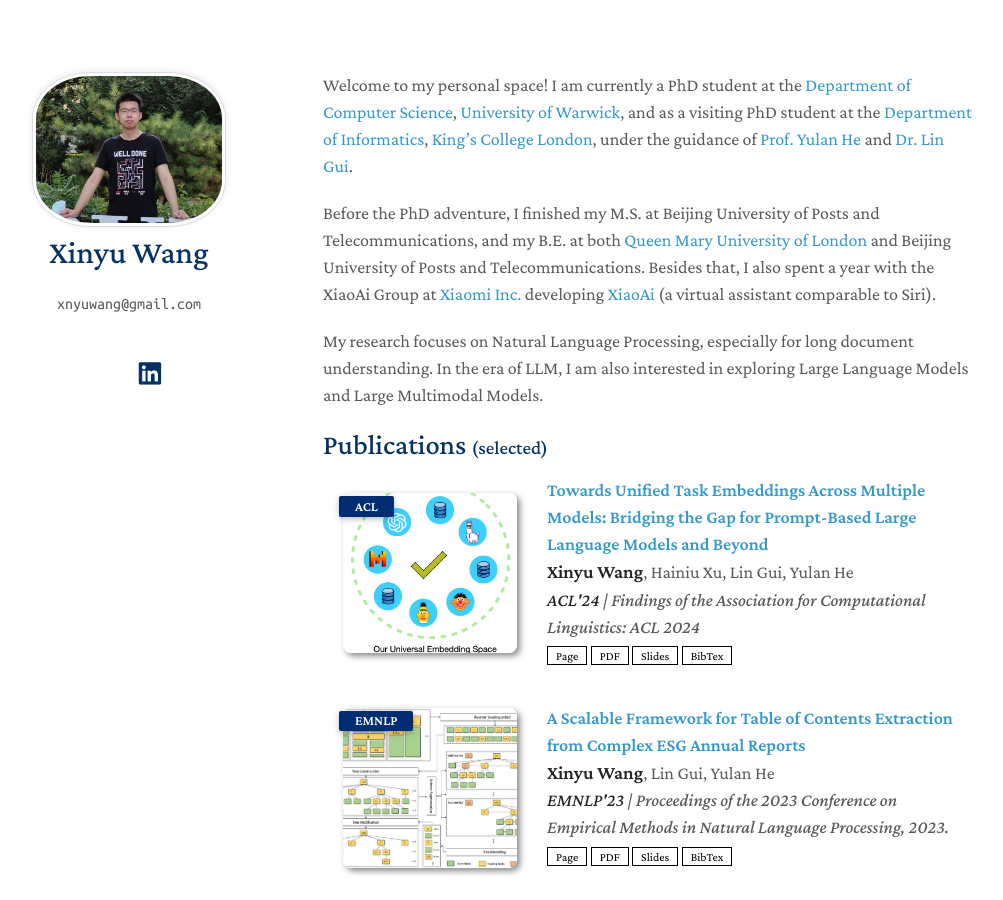
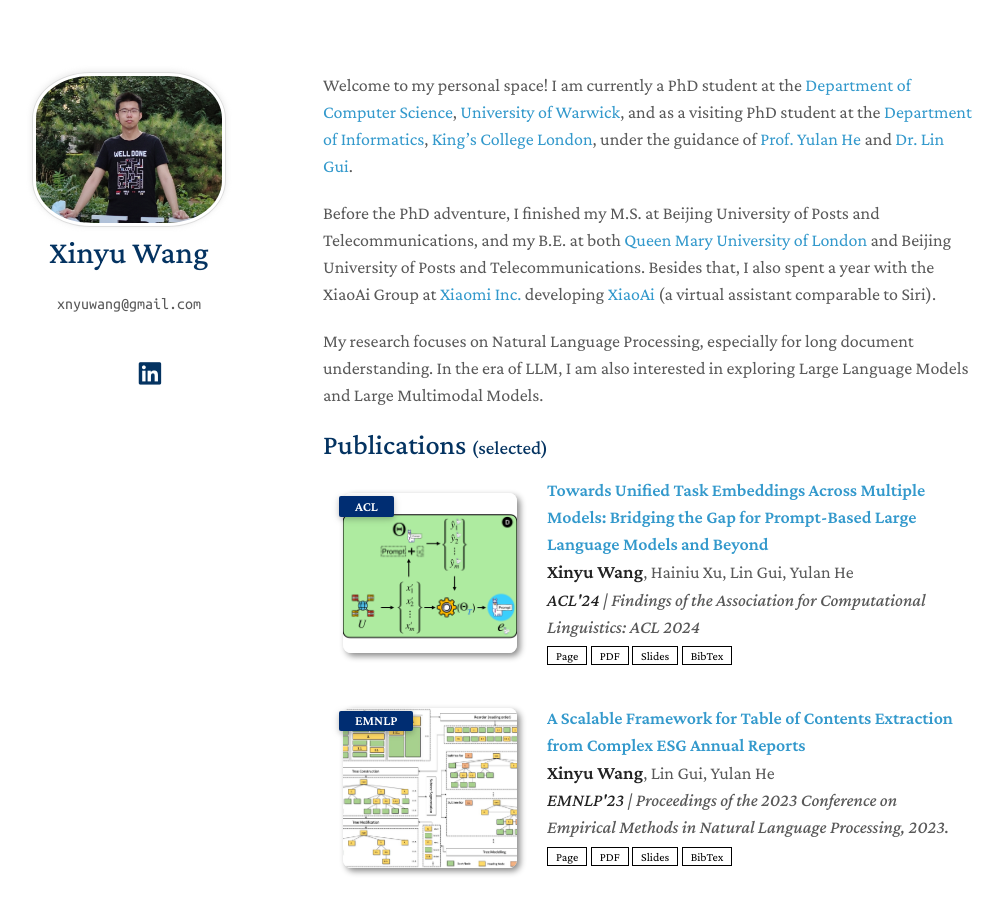
Before and after one commit to xnyuwg/xnyuwg.github.io, a Jekyll site: the page built from index.md, in a window 1280 px wide and 900 px high. Shown: the whole window, without its empty margins (147-1150 px from the left). Built offline with Jekyll 4.4.1, drawn with Linux system fonts in a browser that asks for light colours; nearby versions of some CDN libraries; a style sheet for code colours, icons or effects is not loaded.

Commit message:
update fig

```diff
--- a/_data/publications.yml
+++ b/_data/publications.yml
@@ -25,7 +25,7 @@
     authors: <strong style="font-weight:900;font-size:19px;">Xinyu Wang</strong>, Hainiu Xu, Lin Gui, Yulan He
     conference_short: ACL
     conference: "<strong>ACL'24</strong> | Findings of the Association for Computational Linguistics: ACL 2024"
-    image: ./assets/img/acl2024.png
+    image: ./assets/img/acl2024_3.png
     page: https://arxiv.org/abs/2402.14522
     pdf: https://arxiv.org/pdf/2402.14522.pdf
     bibtex: ./assets/bib/acl2024xinyu.bib
```
Also changed, not shown: assets/img/acl2024_3.png (added).
